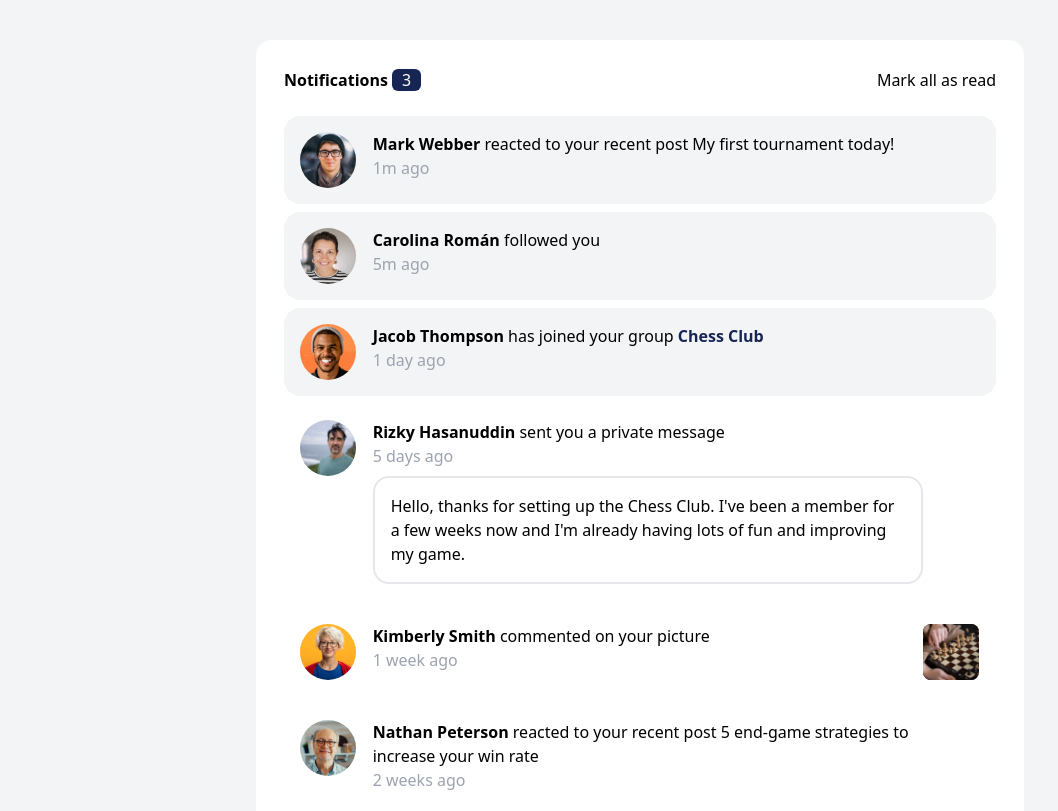
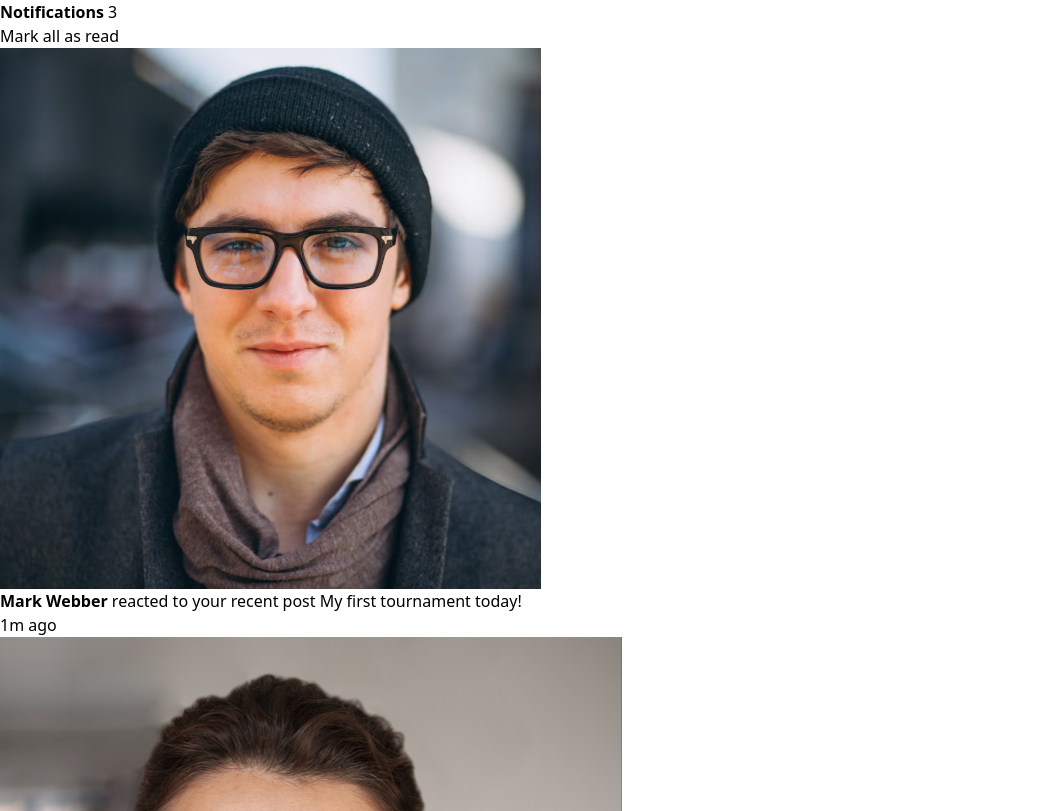
Before and after one commit to KAPRI27/notification_page, a website: page src/index.html in a window 1280 px wide. Shown: the top 811 px of the page, without its empty margins (0-1058 px from the left). Drawn offline with Linux system fonts and the light colour scheme.

Commit message:
style: Elimina todas las clases para empezar desde 0

```diff
--- a/src/index.html
+++ b/src/index.html
@@ -15,68 +15,68 @@
     .attribution a { color: hsl(228, 45%, 44%); }
   </style>
 </head>
-<body class=" bg-gray-100 px-64">
+<body class=" ">
 
-  <section class=" mt-10 p-7 bg-white rounded-2xl">
-    <ul class=" grid grid-cols-12  gap-2 text-justify">
-      <li class="col-span-9 text-left"><strong>Notifications</strong> <span class="bg-blue-950 text-white px-2.5 rounded-md">3</span></li>
-      <li class=" col-span-3 text-right">Mark all as read</li>
+  <section class=" ">
+    <ul class=" ">
+      <li class=" "><strong>Notifications</strong> <span class=" ">3</span></li>
+      <li class=" ">Mark all as read</li>
     </ul>
-    <div class="grid grid-cols-12 gap 4 bg-gray-100 mt-6 p-4 rounded-2xl">
-      <img class="box-border h-14 w-14 rounded-full" src="/src/assets/img/avatar-mark-weber.png" alt="">
-      <article class="ml-4 col-span-10">
+    <div class=" ">
+      <img class=" " src="/src/assets/img/avatar-mark-weber.png" alt="">
+      <article class=" ">
         <p><strong>Mark Webber </strong>reacted to your recent post My first tournament today!</p>
-        <p class="text-gray-400">1m ago</p>
+        <p class=" ">1m ago</p>
       </article>
     </div>
-    <div class="grid grid-cols-12 gap 4 bg-gray-100 mt-2 p-4 rounded-2xl">
-      <img class="box-border h-14 w-14 rounded-full" src="/src/assets/img/avatar-carolina-roman.png" alt="">
-      <article class="ml-4 col-span-10">
+    <div class=" ">
+      <img class=" " src="/src/assets/img/avatar-carolina-roman.png" alt="">
+      <article class=" ">
         <p><strong>Carolina Román</strong> followed you</p>
-        <p class="text-gray-400">5m ago</p>
+        <p class=" ">5m ago</p>
       </article>
     </div>
-    <div class="grid grid-cols-12 gap 4 bg-gray-100 mt-2 p-4 rounded-2xl">
-      <img class="box-border h-14 w-14 rounded-full" src="/src/assets/img/avatar-jacob-thompson.png" alt="">
-      <article class="ml-4 col-span-10 ">
-        <p class=""><strong>Jacob Thompson</strong> has joined your group <span class="text-blue-950 font-extrabold">Chess Club</span></p>
-        <p class="text-gray-400">1 day ago</p>
+    <div class=" ">
+      <img class=" " src="/src/assets/img/avatar-jacob-thompson.png" alt="">
+      <article class=" ">
+        <p class=""><strong>Jacob Thompson</strong> has joined your group <span class=" ">Chess Club</span></p>
+        <p class=" ">1 day ago</p>
       </article>
     </div>
 
-    <div class="grid grid-cols-12 gap 4 mt-2 p-4 rounded-2xl">
-      <img class="box-border h-14 w-14 rounded-full" src="/src/assets/img/avatar-rizky-hasanuddin.png" alt="">
-      <article class="col-span-10 gap 4 ml-4 ">
+    <div class=" ">
+      <img class=" " src="/src/assets/img/avatar-rizky-hasanuddin.png" alt="">
+      <article class=" ">
         <p><strong>Rizky Hasanuddin</strong> sent you a private message</p>
-        <p class="text-gray-400">5 days ago</p>
-        <div class="col-span-10 mt-2 p-4 border-2 border-gray-200 rounded-2xl  ">
+        <p class=" ">5 days ago</p>
+        <div class=" ">
           <p>Hello, thanks for setting up the Chess Club. I've been a member for a few weeks now and
           I'm already having lots of fun and improving my game.</p>
         </div>
       </article>
     </div>
 
-    <div class="grid grid-cols-12 gap 4  mt-2 p-4 rounded-2xl">
-      <img class="box-border h-14 w-14 rounded-full col-span-1" src="/src/assets/img/avatar-kimberly-smith.png" alt="">
-      <article class="ml-4 col-span-10">
+    <div class=" ">
+      <img class=" " src="/src/assets/img/avatar-kimberly-smith.png" alt="">
+      <article class=" ">
         <p><strong>Kimberly Smith</strong> commented on your picture</p>
-        <p class="text-gray-400">1 week ago</p>
+        <p class=" ">1 week ago</p>
       </article>
-      <img class="inline h-14 w-14 rounded-lg   bg-red-950 col-span-1 "  src="/src/assets/img/image-chess.png" alt="fotografia del tablero de ajedrez a medio partido">
+      <img class=" "  src="/src/assets/img/image-chess.png" alt="fotografia del tablero de ajedrez a medio partido">
     </div>
 
-    <div class="grid grid-cols-12 gap 4  mt-2 p-4 rounded-2xl">
-      <img class="box-border h-14 w-14 rounded-full col-span-1" src="/src/assets/img/avatar-nathan-petterson.png" alt="">
-      <article class="ml-4 col-span-10">
-        <p><strong>Nathan Peterson</strong> reacted to your recent post <span class="text-black-950 font-medium">5 end-game strategies to increase your win rate</span></p>
-        <p class="text-gray-400">2 weeks ago</p>
+    <div class=" ">
+      <img class=" " src="/src/assets/img/avatar-nathan-petterson.png" alt="">
+      <article class=" ">
+        <p><strong>Nathan Peterson</strong> reacted to your recent post <span class=" ">5 end-game strategies to increase your win rate</span></p>
+        <p class=" ">2 weeks ago</p>
       </article >
     </div>
-    <div class="grid grid-cols-12 gap 4  mt-2 p-4 rounded-2xl">
-      <img class="box-border h-14 w-14 rounded-full col-span-1" src="/src/assets/img/avatar-anna-kim.png" alt="">
-      <article class="ml-4 col-span-10">
-        <p><strong>Anna Kim</strong> left the group <span class="text-blue-950 font-extrabold">Chess Club</span></p>
-        <p class="text-gray-400">2 weeks ago</p>
+    <div class=" ">
+      <img class=" " src="/src/assets/img/avatar-anna-kim.png" alt="">
+      <article class=" ">
+        <p><strong>Anna Kim</strong> left the group <span class=" ">Chess Club</span></p>
+        <p class=" ">2 weeks ago</p>
       </article>
     </div>
   </section>
```
